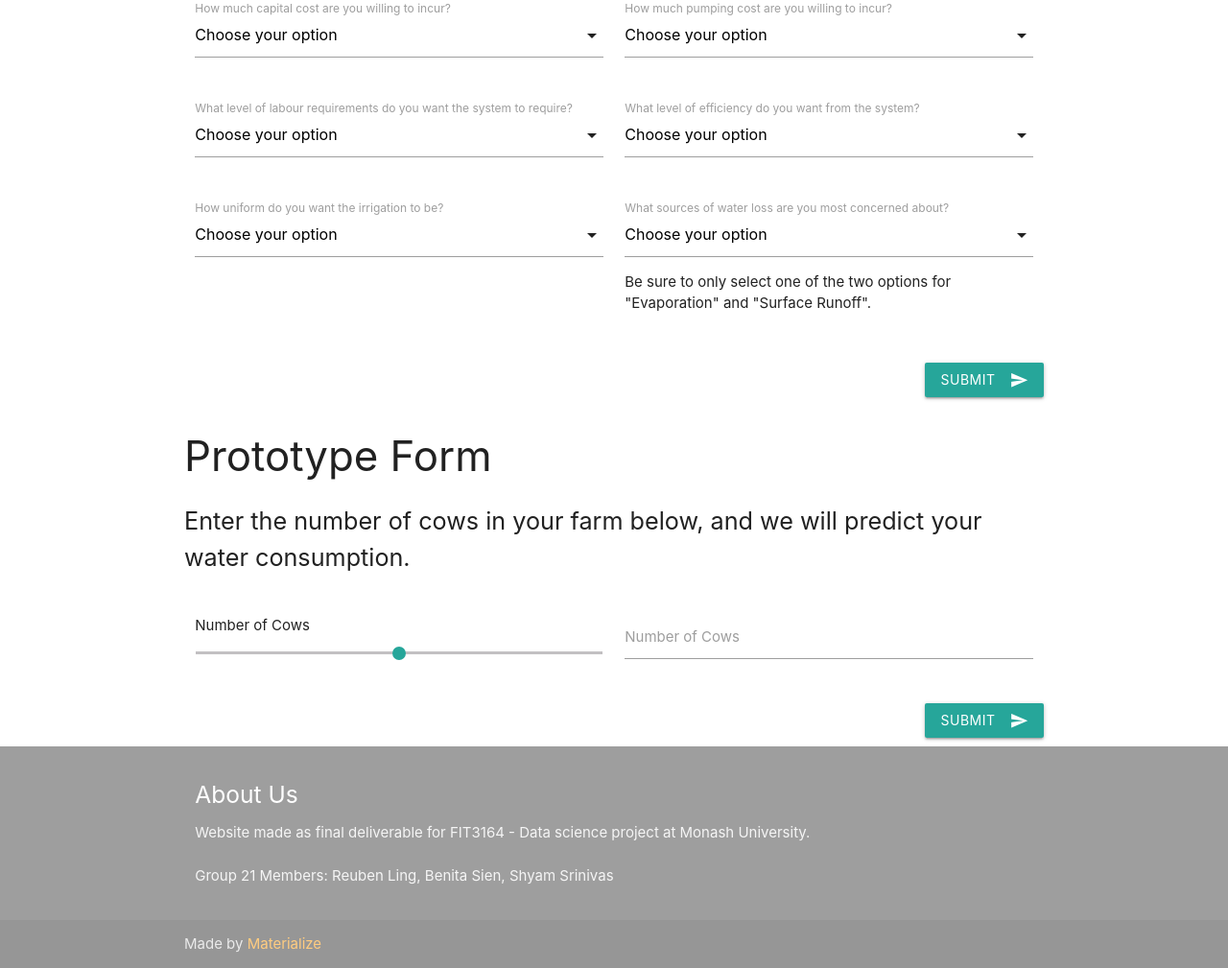
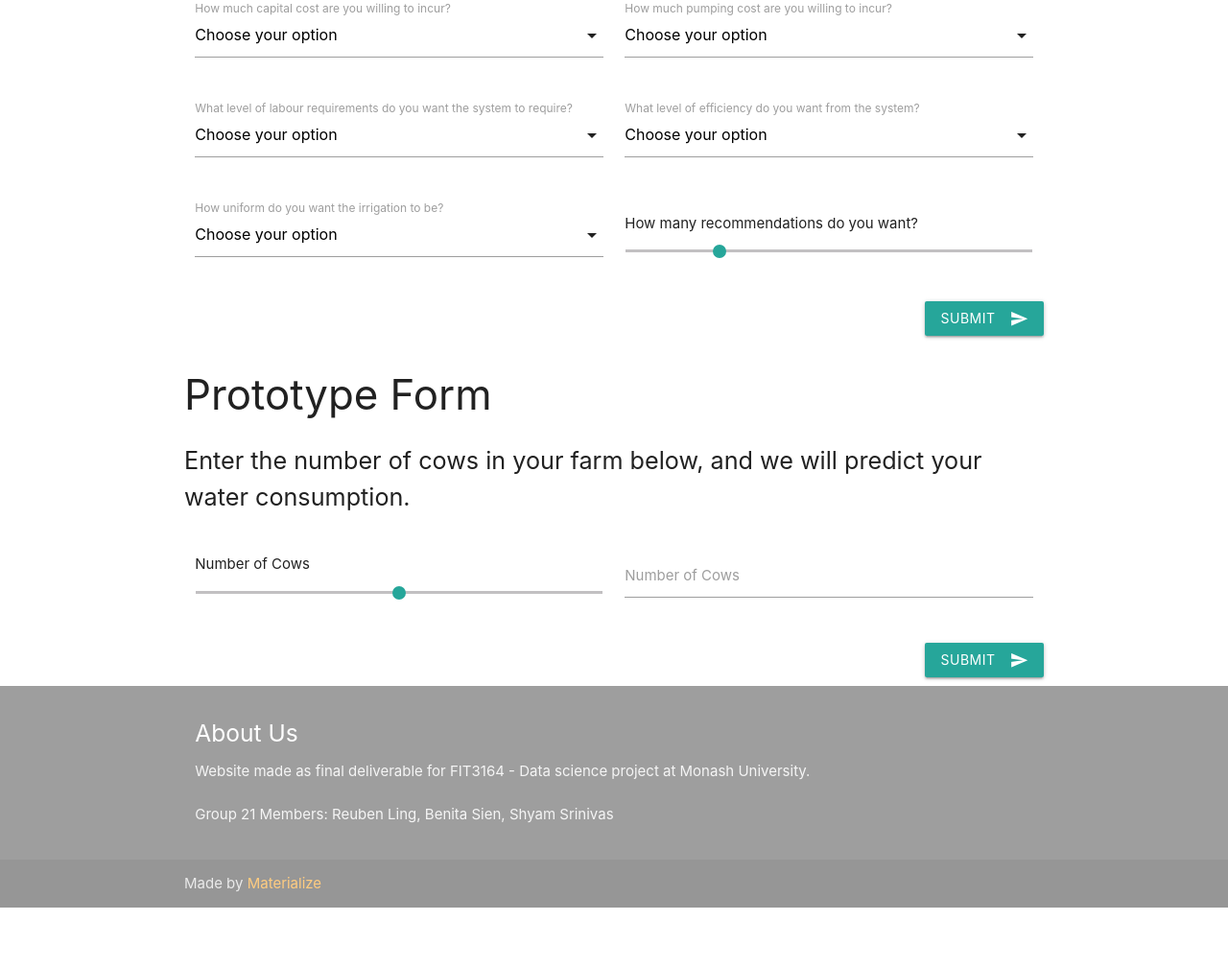
Before and after one commit to ReubenLing/FIT3164, a Flask app: page /models in a window 1280 px wide. Shown: the part 344-1353 px from the top of the page at 96% size. After the commit the page ends 1290 px from the top, so only its background shows below. Run offline with Flask 2, Linux system fonts and the light colour scheme; some libraries are stand-ins or nearby versions.

Commit message:
replace water loss field with number of recs

```diff
--- a/templates/models.html
+++ b/templates/models.html
@@ -69,20 +69,10 @@
 				</select>
 				<label>How uniform do you want the irrigation to be?</label>
 			</div>
-			<div class="input-field col s12 m6">
-				<select multiple name="water_loss">
-					<option value="" disabled selected>Choose your option</option>
-					<option value="channel_loss">Channel Losses</option>
-					<option value="evaporation">Evaporation</option>
-					<option value="evaporation_low">Evaporation (Not Severe)</option>
-					<option value="seepage">Seepage</option>
-					<option value="surface_runoff">Surface Runoff</option>
-					<option value="surface_runoff_possible">Surface Runoff (Possible not Guaranteed)</option>
-					<option value="wind_dispersion">Wind Dispersion</option>
-				</select>
-				<label>What sources of water loss are you most concerned about?</label>
-				<p>Be sure to only select one of the two options for "Evaporation" and "Surface Runoff".</p>
-			</div>
+			<p class="range-field col s12 m6">
+				How many recommendations do you want?
+				<input type="range" name="num_recs" min="1" max="10" value="3" />
+			</p>
 		</div>
 		<button class="btn waves-effect waves-light right" type="submit" name="action">Submit
 			<i class="material-icons right">send</i>
```
